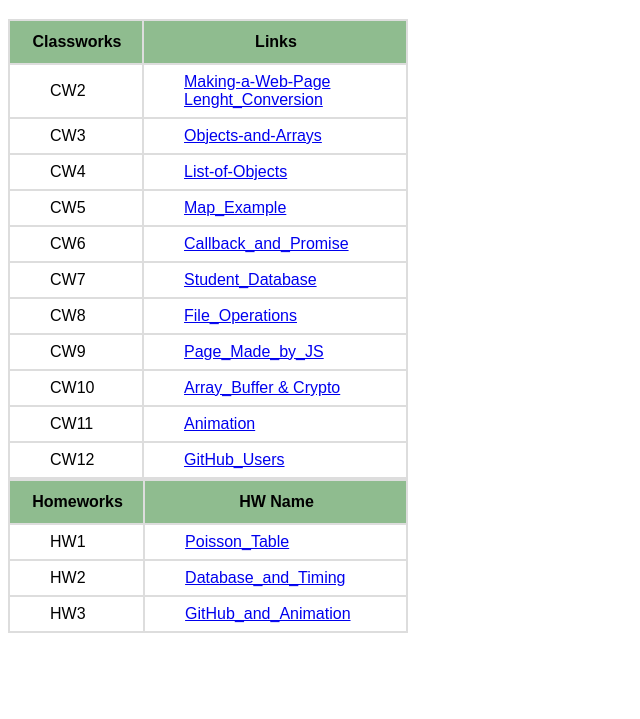
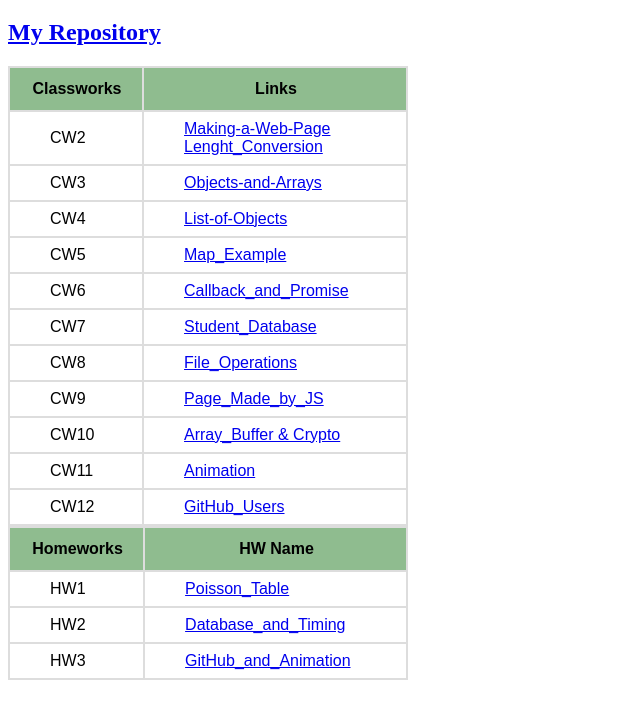
Before and after one commit to yunusatik/Advanced-Programming, a plain HTML site: page index.html in a window 1280 px wide. Shown: the part 61-780 px from the top of the page, without its empty margins (0-640 px from the left). Drawn offline with Linux system fonts and the light colour scheme.

Commit message:
Update index.html

```diff
--- a/index.html
+++ b/index.html
@@ -1,7 +1,6 @@
 <!DOCTYPE html>
-<html>
-    <head>
-            <meta http-equiv="Content-Type" content="text/html; charset=UTF-8">
+<html><head><meta http-equiv="Content-Type" content="text/html; charset=UTF-8">
+
         <style>
             table {
                 font-family: arial, sans-serif;
@@ -34,8 +33,8 @@
             }
         </style>
 
-        <link rel="icon" sizes="192x192" href="images/icon192.png">
-        <link rel="manifest" href="manifest.json">
+        <link rel="icon" sizes="192x192" href="https://yunusatik.github.io/Advanced-Programming/images/icon192.png">
+        <link rel="manifest" href="https://yunusatik.github.io/Advanced-Programming/manifest.json">
 
         <script>
             navigator.serviceWorker.register('sw.js')
@@ -45,8 +44,10 @@
 
     <body>
         <h1 id="baslik">305 </h1>
+        <h2><a href="https://github.com/yunusatik?tab=repositories">My Repository</a> </h2>
+        <p></p>
         <table>
-            <tr>
+            <tbody><tr>
                 <th>Classworks</th>
                 <th>Links</th>
             </tr>
@@ -128,10 +129,10 @@
                 </td>
             </tr>
 
-        </table>
+        </tbody></table>
         <table>
 
-            <tr>
+            <tbody><tr>
                 <th>Homeworks</th>
                 <th>HW Name</th>
             </tr>
@@ -155,6 +156,7 @@
                     <a href="https://yunusatik.github.io/305/anim/Animation">GitHub_and_Animation</a>
                 </td>
             </tr>
-        </table>
-    </body>
-</html>
+        </tbody></table>
+
+
+</body></html>
```
